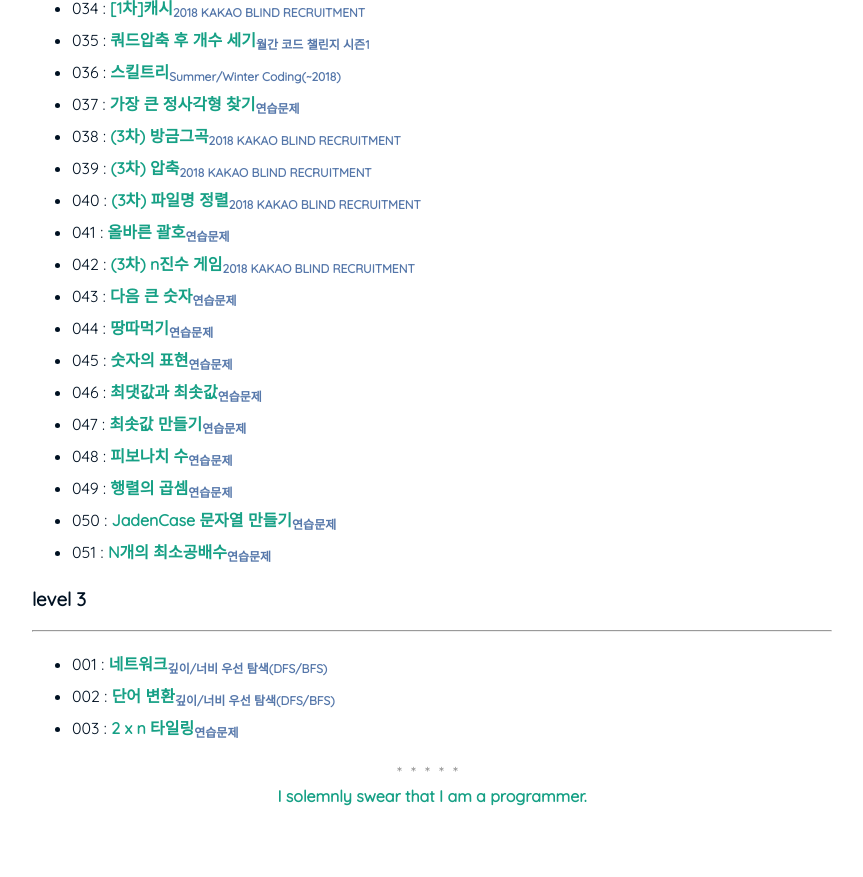
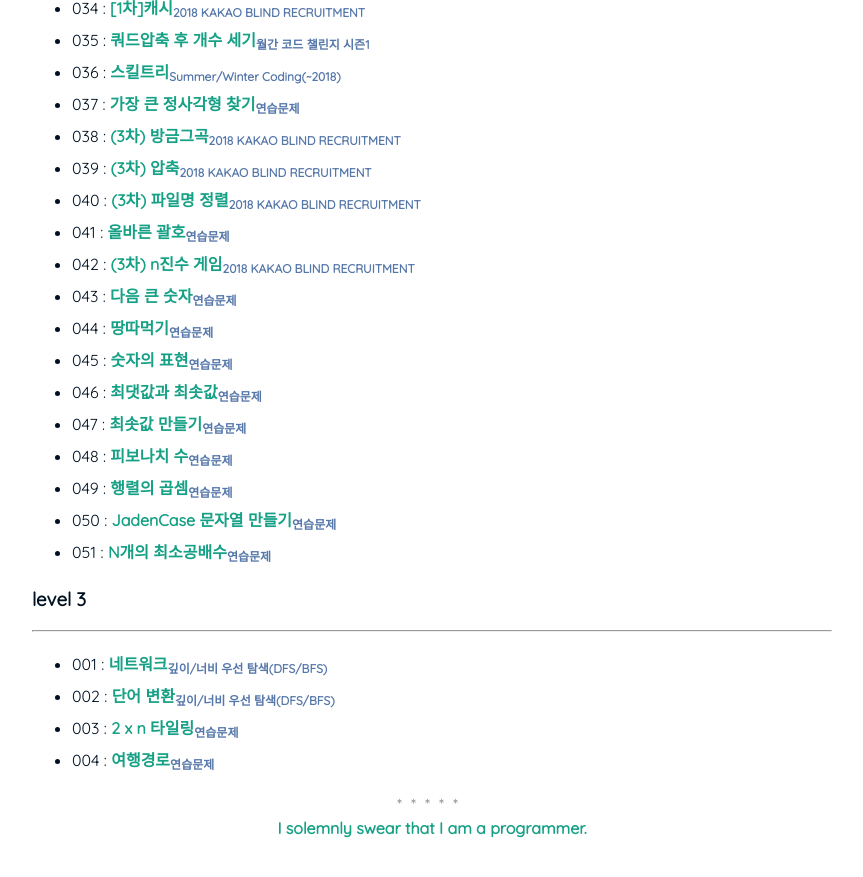
Before and after one commit to nimkoes/portfolio, a Jekyll site: the page built from _posts/2021-04-30-Programmers-Algorithm-Problem.md, in a window 1280 px wide and 900 px high, scrolled down 6373 px. Shown: the top 877 px of the window, without its empty margins (208-1071 px from the left). Built offline with Jekyll 4.4.1, drawn with Linux system fonts in a browser that asks for light colours.

Commit message:
Update 2021-04-30-Programmers-Algorithm-Problem.md

```diff
--- a/_posts/2021-04-30-Programmers-Algorithm-Problem.md
+++ b/_posts/2021-04-30-Programmers-Algorithm-Problem.md
@@ -173,6 +173,7 @@ author: "nimkoes"
 - 001 : [**네트워크**<sub>깊이/너비 우선 탐색(DFS/BFS)</sub>][link_level_3_001]
 - 002 : [**단어 변환**<sub>깊이/너비 우선 탐색(DFS/BFS)</sub>][link_level_3_002]
 - 003 : [**2 x n 타일링**<sub>연습문제</sub>][link_level_3_003]
+- 004 : [**여행경로**<sub>연습문제</sub>][link_level_3_004]
 
 
 
@@ -286,3 +287,4 @@ author: "nimkoes"
 [link_level_3_001]:https://xxxelppa.tistory.com/262
 [link_level_3_002]:https://xxxelppa.tistory.com/266
 [link_level_3_003]:https://xxxelppa.tistory.com/268
+[link_level_3_004]:https://xxxelppa.tistory.com/298
```
